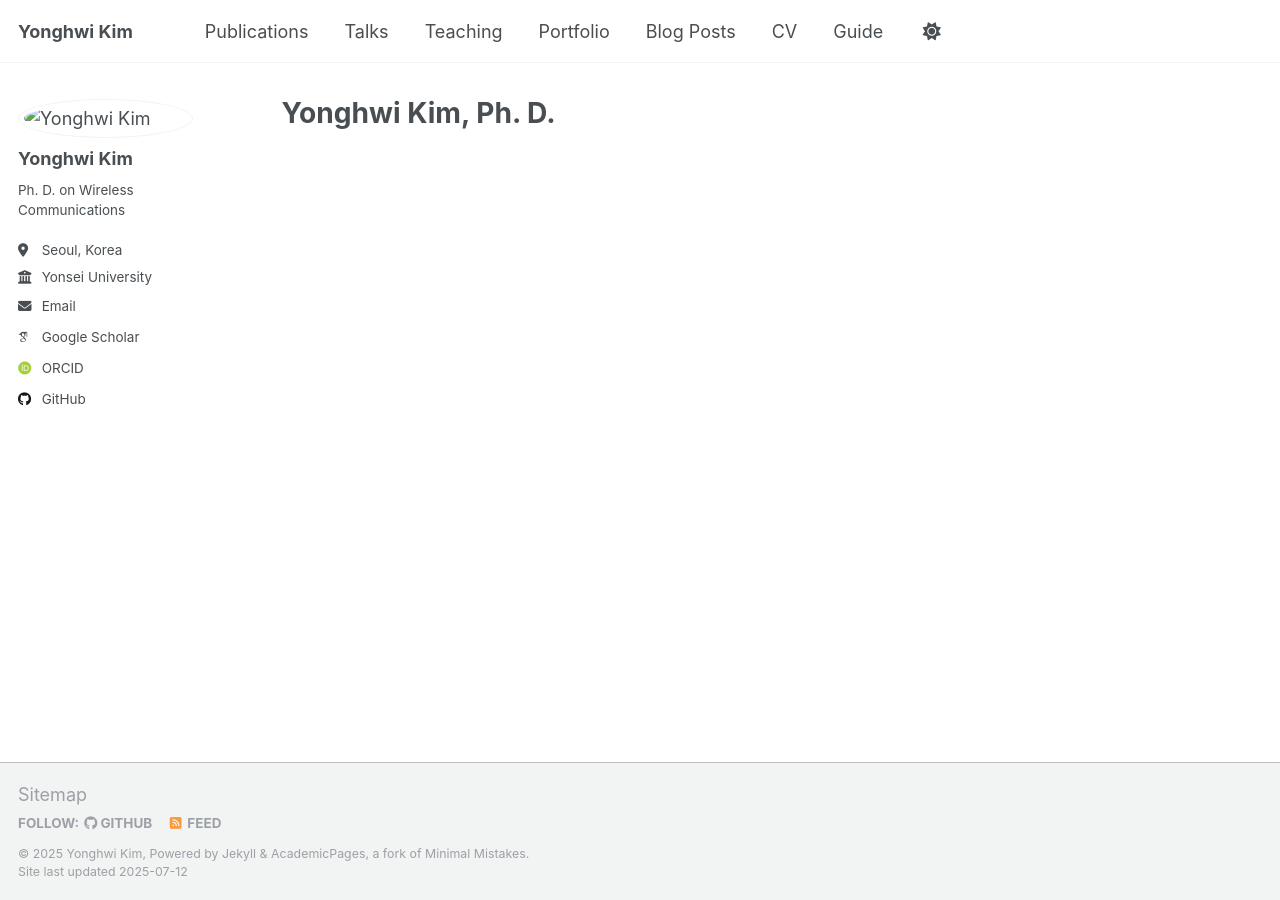
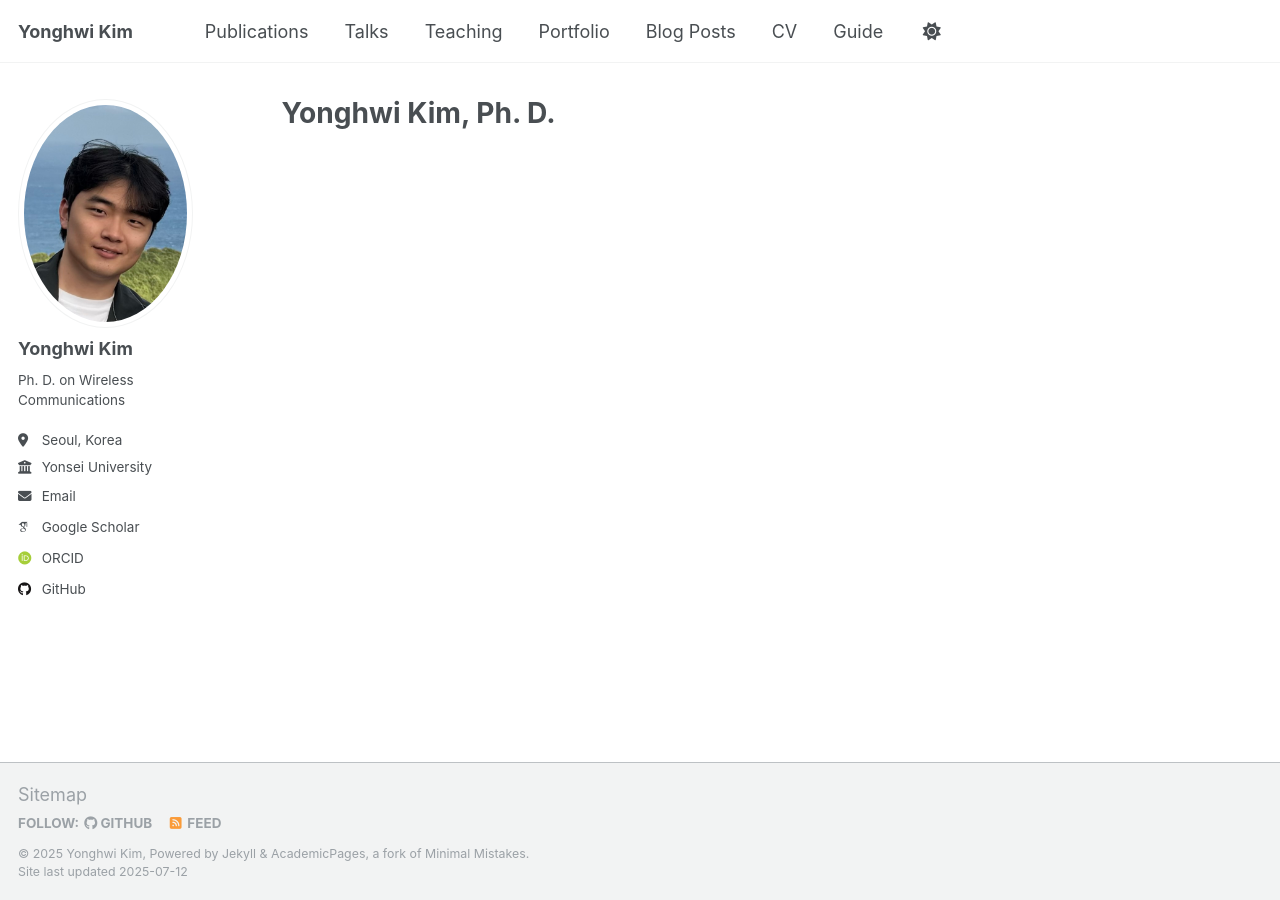
Before and after one commit to yonghwi-erickim/yonghwi-erickim.github.io, a Jekyll site: the page built from _pages/about.md, in a window 1280 px wide. Built offline with Jekyll 4.4.1, drawn with Linux system fonts in a browser that asks for light colours; some web fonts are replaced; a script that is not in the unit is left out.

Commit message:
Update _config.yml

```diff
--- a/_config.yml
+++ b/_config.yml
@@ -22,7 +22,7 @@ repository               : "yonghwi-erickim/yonghwi-erickim.github.io"
 #               Additional customization can be done by editing /_includes/author-profile.html
 author:
   # Biographic information
-  avatar           : "./images/bio_kyh.jpg"
+  avatar           : "bio_kyh.jpg"
   name             : "Yonghwi Kim"
   pronouns         : # example: "she/her"
   bio              : "Ph. D. on Wireless Communications"
```
